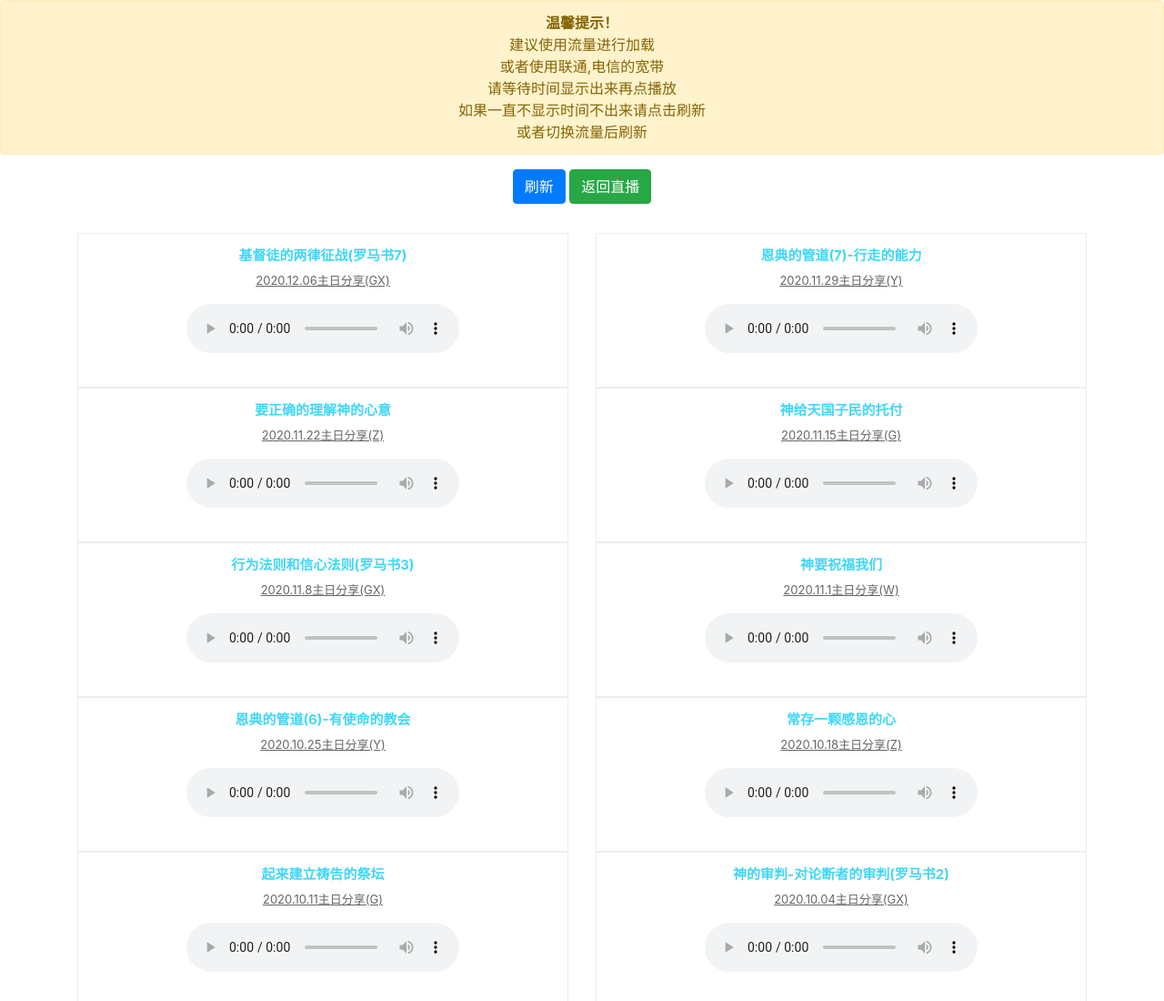
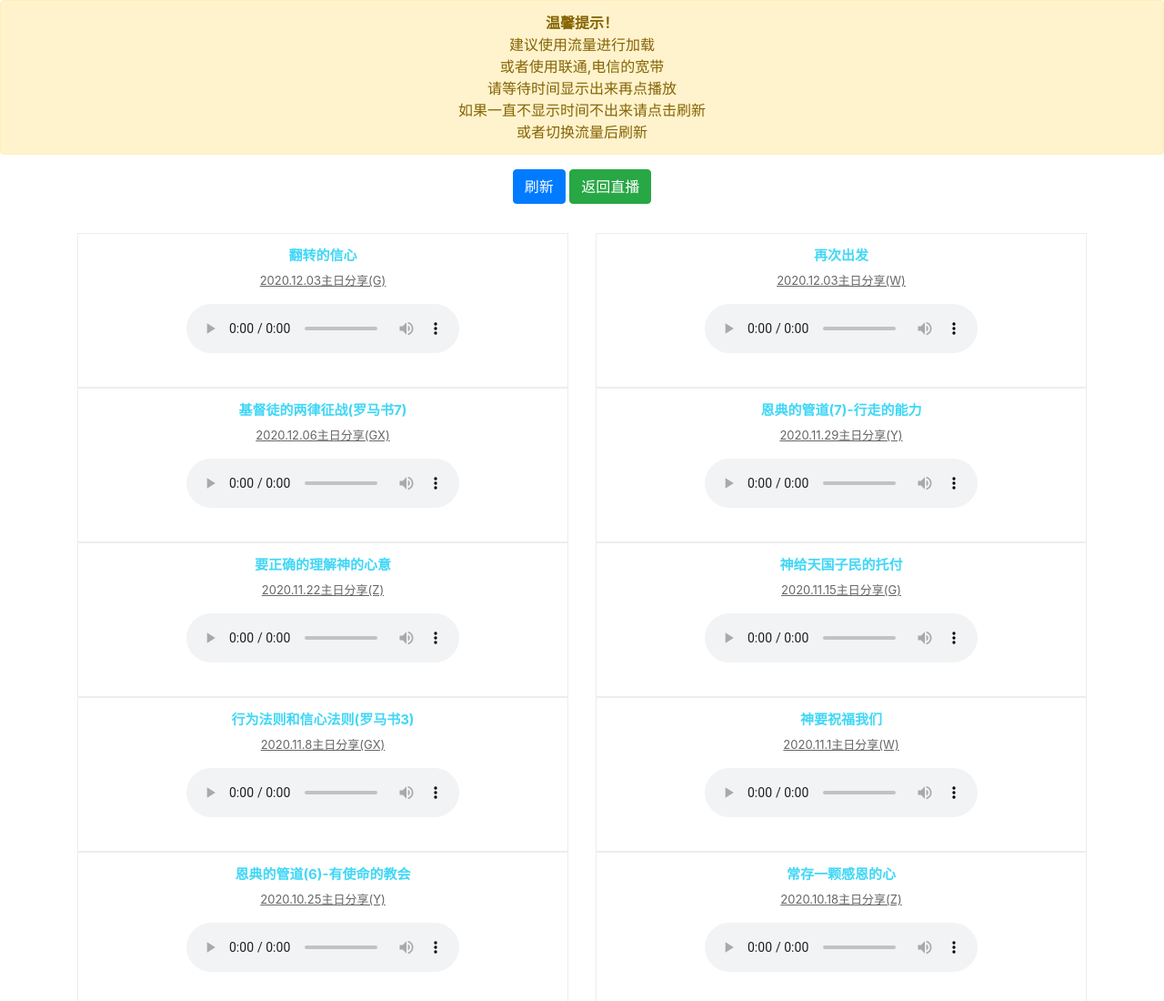
Before and after one commit to GoodHarvest/GH2020, a plain HTML site: page index.html in a window 1280 px wide. Shown: the top 1100 px of the page at 91% size. Drawn offline with nearby package versions, Linux system fonts and the light colour scheme.

Commit message:
+
Signed-off-by: GHC <GHC@GHC.COM>

```diff
--- a/index.html
+++ b/index.html
@@ -158,7 +158,7 @@
     </div>
     <div style="text-align:center">
         <button class="btn btn-primary" onclick="location.reload()">刷新</button>
-        <a class="btn btn-success" href="index.html">返回直播</a>
+        <button class="btn btn-success" onclick="window.history.back()">返回直播</button>
     </div>
 
     <div class="demo">
@@ -192,6 +192,16 @@
     <script>
         var audios =
             [
+                {
+                    "title": "翻转的信心",
+                    "description": "2020.12.03主日分享(G)",
+                    "url": "audios/1220001_b_g.mp3",
+                },
+                {
+                    "title": "再次出发",
+                    "description": "2020.12.03主日分享(W)",
+                    "url": "audios/1213001_b_w.mp3",
+                },
                 {
                     "title": "基督徒的两律征战(罗马书7)",
                     "description": "2020.12.06主日分享(GX)",
```
Also changed, not shown: 2 other files.
